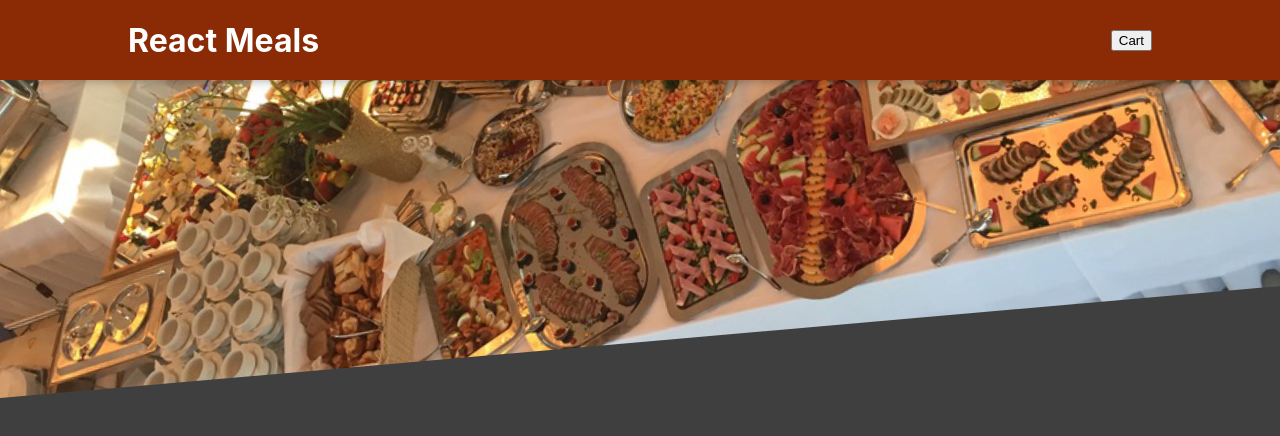
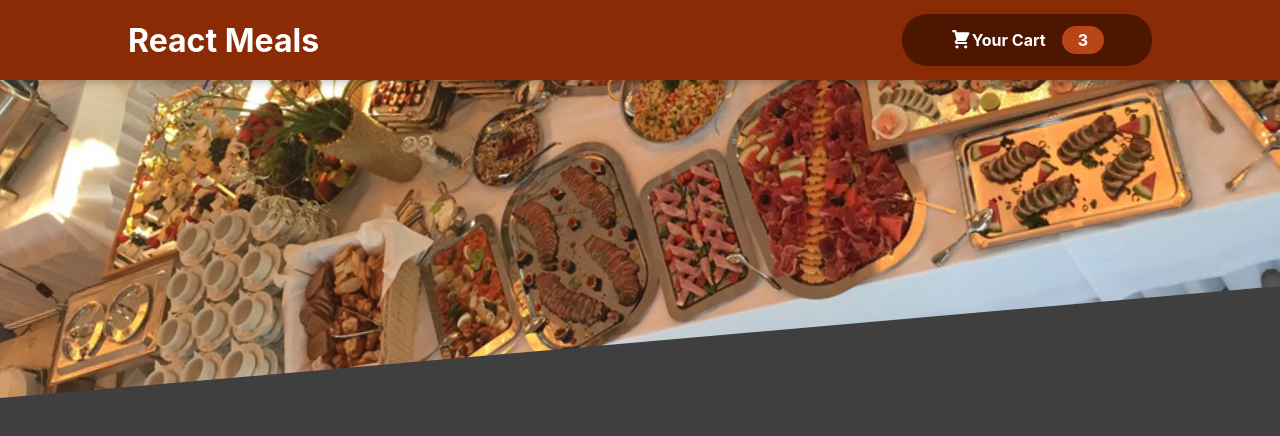
Before and after one commit to SteveLabrinos/react-playground, a React (Create React App) app: page / in a window 1280 px wide. Shown: the top 436 px of the page. Built offline with nearby package versions, Linux system fonts and the light colour scheme.

Commit message:
create Cart Icon component

```diff
--- /dev/null
+++ b/src/components/Cart/CartIcon.js
@@ -0,0 +1,9 @@
+function CartIcon() {
+  return (
+    <svg xmlns='http://www.w3.org/2000/svg' viewBox='0 0 20 20' fill='currentColor'>
+      <path d='M3 1a1 1 0 000 2h1.22l.305 1.222a.997.997 0 00.01.042l1.358 5.43-.893.892C3.74 11.846 4.632 14 6.414 14H15a1 1 0 000-2H6.414l1-1H14a1 1 0 00.894-.553l3-6A1 1 0 0017 3H6.28l-.31-1.243A1 1 0 005 1H3zM16 16.5a1.5 1.5 0 11-3 0 1.5 1.5 0 013 0zM6.5 18a1.5 1.5 0 100-3 1.5 1.5 0 000 3z' />
+    </svg>
+  );
+}
+
+export default CartIcon;
--- a/src/components/Layout/Header.js
+++ b/src/components/Layout/Header.js
@@ -1,5 +1,6 @@
 import { Fragment } from 'react';
 
+import HeaderCartButton from './HeaderCartButton';
 import styles from './Header.module.css';
 import mealsImage from '../../assets/meals.jpg';
 
@@ -8,7 +9,7 @@
     <Fragment>
       <header className={styles.header}>
         <h1>React Meals</h1>
-        <button>Cart</button>
+        <HeaderCartButton />
       </header>
       <div className={styles['main-image']}>
         <img src={mealsImage} alt='A table with susi and other types of meals' />
--- /dev/null
+++ b/src/components/Layout/HeaderCartButton.js
@@ -0,0 +1,16 @@
+import CartIcon from '../Cart/CartIcon';
+import styles from './HeaderCartButton.module.css';
+
+function HeaderCartButton() {
+  return (
+    <button className={styles.button}>
+      <span className={styles.icon}>
+        <CartIcon />
+      </span>
+      <span>Your Cart</span>
+      <span className={styles.badge}>3</span>
+    </button>
+  );
+}
+
+export default HeaderCartButton;
--- /dev/null
+++ b/src/components/Layout/HeaderCartButton.module.css
@@ -0,0 +1,57 @@
+.button {
+  cursor: pointer;
+  font: inherit;
+  border: none;
+  border-radius: 25px;
+  background-color: #4d1601;
+  color: white;
+  padding: 0.75rem 3rem;
+  display: flex;
+  justify-content: space-around;
+  align-items: center;
+  font-weight: bold;
+}
+
+.button:hover,
+.button:active {
+  background-color: #2c0d00;
+}
+
+.icon {
+  width: 1.35rem;
+  height: 1.35rem;
+}
+
+.badge {
+  background-color: #b94517;
+  margin-left: 1rem;
+  padding: 0.25rem 1rem;
+  border-radius: 25px;
+}
+
+.button:hover .badge,
+.button:active .badge {
+  background-color: #92320c;
+}
+
+.bump {
+  animation: bump 00ms ease-out;
+}
+
+@keyframes bump {
+  0% {
+    transform: scale(1);
+  }
+  10% {
+    transform: scale(0.9);
+  }
+  30% {
+    transform: scale(1.1);
+  }
+  50% {
+    transform: scale(1.15);
+  }
+  100% {
+    transform: scale(1);
+  }
+}
```
